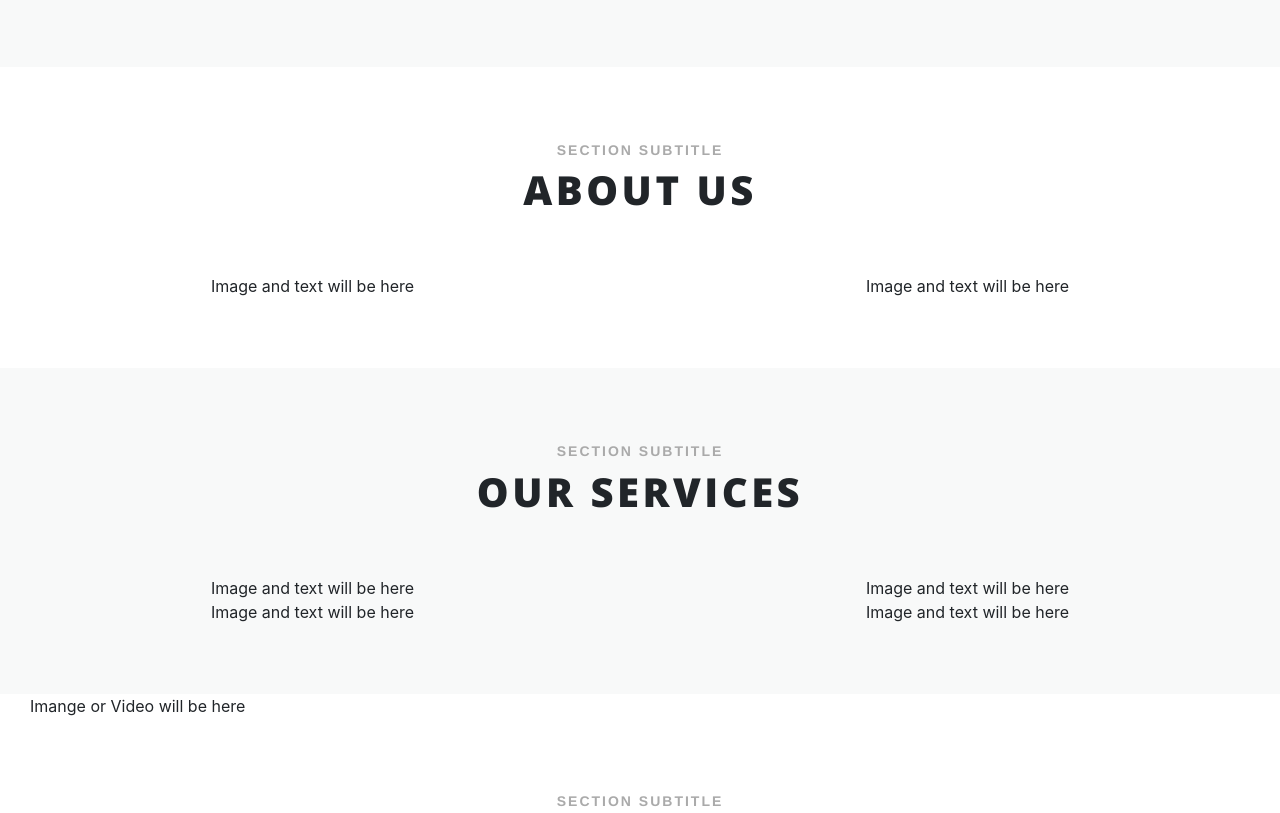
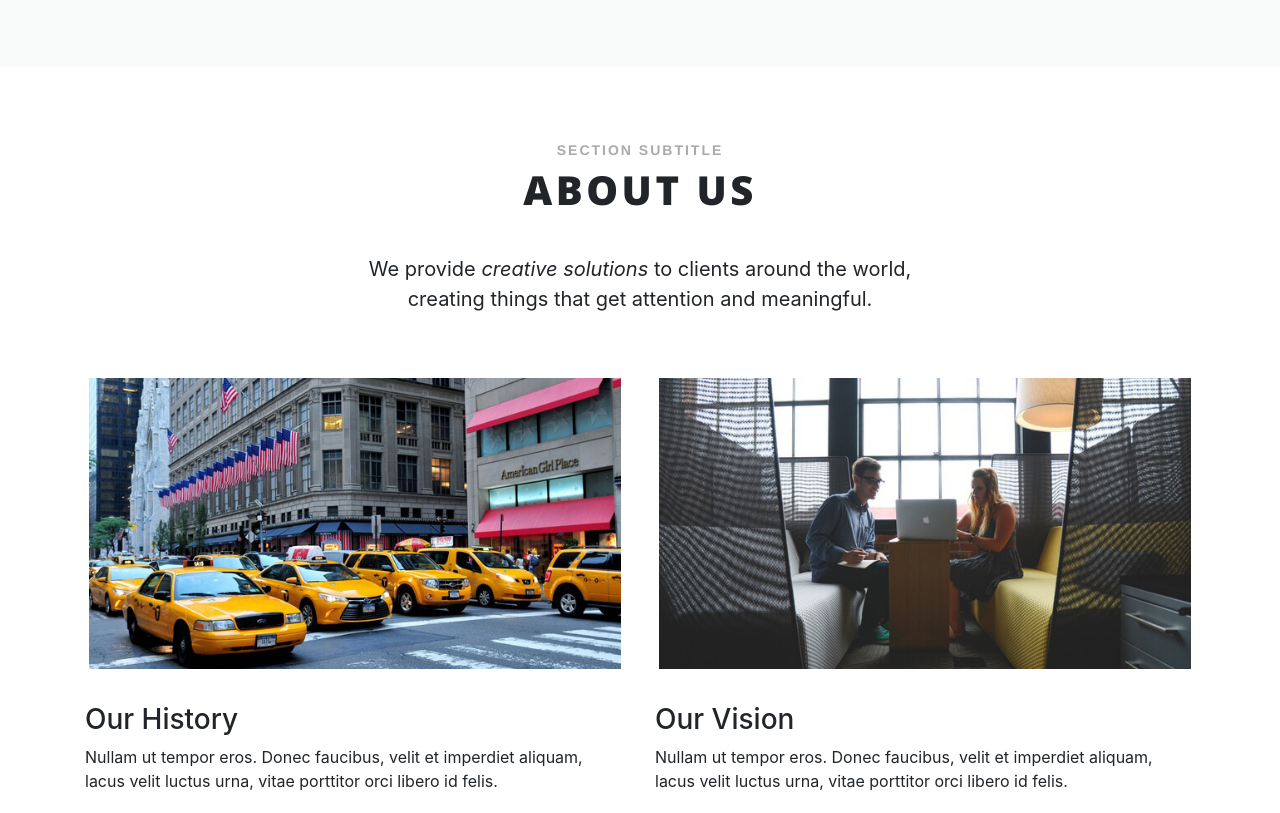
Before and after one commit to immortal-c1903l/final_bootstrap, a plain HTML site: page index.html in a window 1280 px wide. Shown: the part 1300-2113 px from the top of the page. Drawn offline with nearby package versions, Linux system fonts and the light colour scheme.

Commit message:
Aubout Us :Done

```diff
--- a/index.html
+++ b/index.html
@@ -137,22 +137,42 @@
 <!--Hùng code tại đây-->
 <div id="about-us">
     <div class="container-fluid container-padding">
-        <div class="title-section">
-            <div class="col-xs-12">
-                <div class="text-xs-center">
-                    <h5 class="text-center subtitle">SECTION SUBTITLE</h5>
-                    <h1 class="text-center title">ABOUT US</h1>
+        <div class="container">
+            <div class="title-section">
+                <div class="col-xs-12">
+                    <div class="text-xs-center">
+                        <h5 class="text-center subtitle">SECTION SUBTITLE</h5>
+                        <h1 class="text-center title">ABOUT US</h1>
+                    </div>
+                </div>
+                <div class="title-section-quote">
+                    <p>We provide <i>creative solutions</i> to clients around the world,
+                        <br>
+                        creating things that get attention and meaningful.
+                    </p>
+
                 </div>
             </div>
-        </div>
-        <div class="row items text-xs-center">
-            <div class="col-sm-6">
-                Image and text will be here
-            </div>
-            <div class="col-sm-6">
-                Image and text will be here
+            <div class="row">
+                <div class="col-lg-6 col-sm-6 wow slideInUp">
+                    <div class="about-imge">
+                        <img width="640px" height="350" src="images\about1.jpg" class="img-thumbnail remove-border">
+                    </div>
+                    <h3>Our History</h3>
+                    <p>Nullam ut tempor eros. Donec faucibus, velit et imperdiet aliquam, lacus velit luctus urna, vitae porttitor orci libero id felis.</p>
+                </div>
+
+                <div class="col-lg-6 col-sm-6 wow slideInUp">
+                    <div class="about-imge">
+                        <img width="640px" height="350" src="images\about2.jpg" class="img-thumbnail remove-border">
+                    </div>
+                    <h3>Our Vision</h3>
+                    <p>Nullam ut tempor eros. Donec faucibus, velit et imperdiet aliquam, lacus velit luctus urna, vitae porttitor orci libero id felis.</p>
+                </div>
+
             </div>
         </div>
+
     </div>
 </div>
 
--- a/style.css
+++ b/style.css
@@ -98,3 +98,20 @@ html,body {
     background: #000;
     color: #FFF;
 }
+.title-section-quote{
+    font-size: 20px;
+    margin-top: 40px;
+}
+.about-imge{
+    text-align: center;
+    margin-bottom: 30px;
+}
+.about-imge .image{
+    border: none;
+    height: auto;
+    max-width: 100%;
+    vertical-align: middle;
+}
+.remove-border{
+    border: none;
+}
```
Also changed, not shown: images/about1.jpg (added), images/about2.jpg (added).
